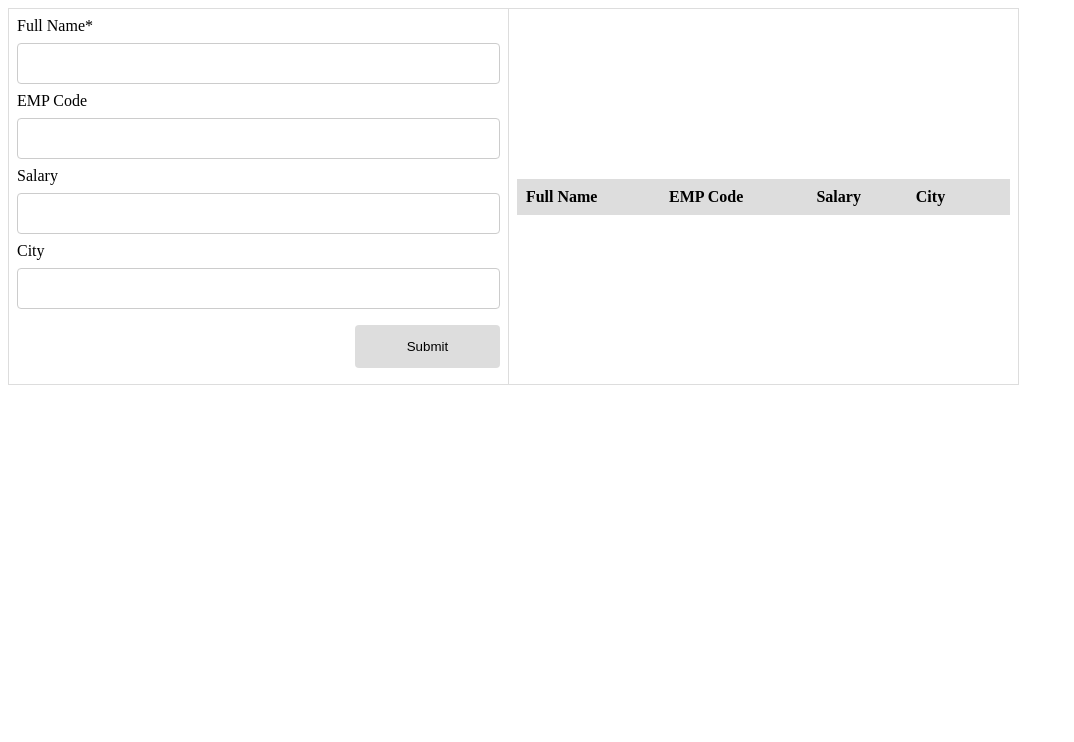
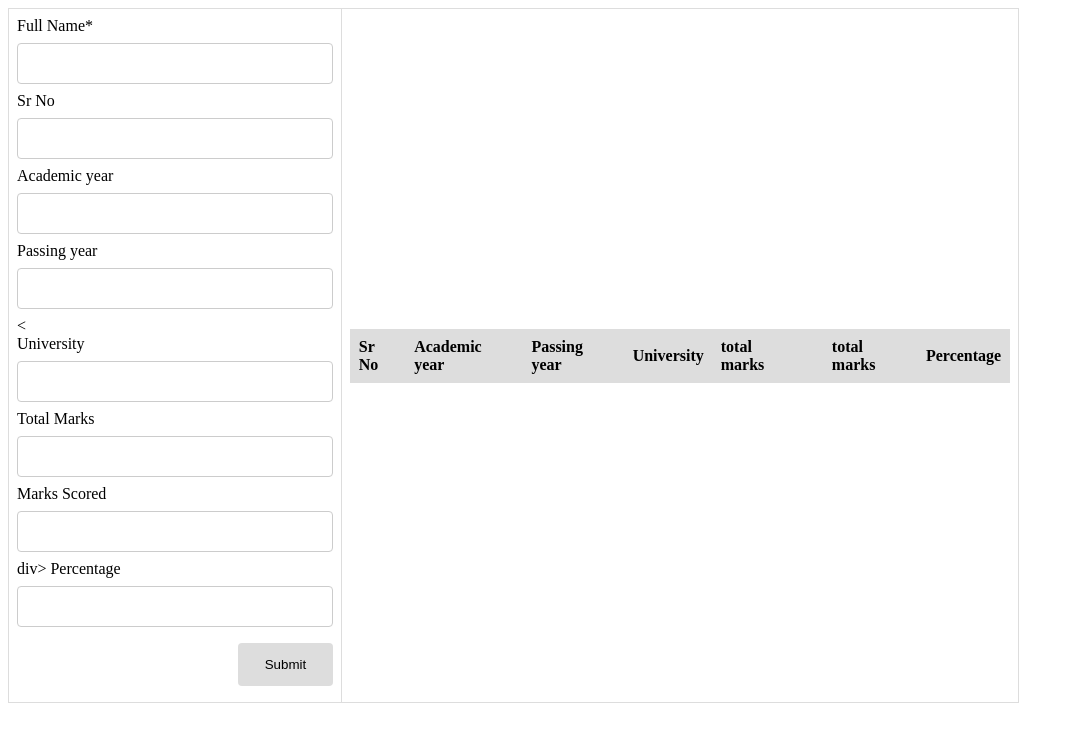
Before and after one commit to CodAffection/Pure-JavaScript-CRUD-Operations-with-Html, a plain HTML site: page index.html in a window 1280 px wide. Shown: the whole page, without its empty margins (0-1074 px from the left). Drawn offline with Linux system fonts and the light colour scheme.

Commit message:
Update index.html

```diff
--- a/index.html
+++ b/index.html
@@ -18,16 +18,33 @@
                         <input type="text" name="fullName" id="fullName">
                     </div>
                     <div>
-                        <label>EMP Code</label>
-                        <input type="text" name="empCode" id="empCode">
+                        <label>Sr No</label>
+                        <input type="text" name="Sr No" id="Sr No">
                     </div>
                     <div>
-                        <label>Salary</label>
-                        <input type="text" name="salary" id="salary">
+                        <label>Academic year</label>
+                        <input type="text" name="Academic year" id="Academic year">
                     </div>
                     <div>
-                        <label>City</label>
-                        <input type="text" name="city" id="city">
+                        <label>Passing year</label>
+                        <input type="text" name="Passing year" id="Passing year">
+                    </div>
+                    <<div>
+                        <label>University</label>
+                        <input type="text" name="University" id="University">
+                    </div>
+                    <div>
+                        <label>Total Marks</label>
+                        <input type="text" name="Total Marks" id="Total Marks">
+                    </div>
+
+                    <div>
+                        <label>Marks Scored</label>
+                        <input type="text" name="Marks Scored" id="Marks Scored">
+                    </div>
+                       div>
+                        <label>Percentage</label>
+                        <input type="text" name="Percentage" id="Percentage">
                     </div>
                     <div  class="form-action-buttons">
                         <input type="submit" value="Submit">
@@ -38,11 +55,13 @@
                 <table class="list" id="employeeList">
                     <thead>
                         <tr>
-                            <th>Full Name</th>
-                            <th>EMP Code</th>
-                            <th>Salary</th>
-                            <th>City</th>
-                            <th></th>
+                            <th>Sr No</th>
+                            <th>Academic year</th>
+                            <th>Passing year</th>
+                            <th>University</th>
+                            <th>total marks</th>
+                            <th><th>total marks</th></th>
+                            <th>Percentage</th>
                         </tr>
                     </thead>
                     <tbody>
```
